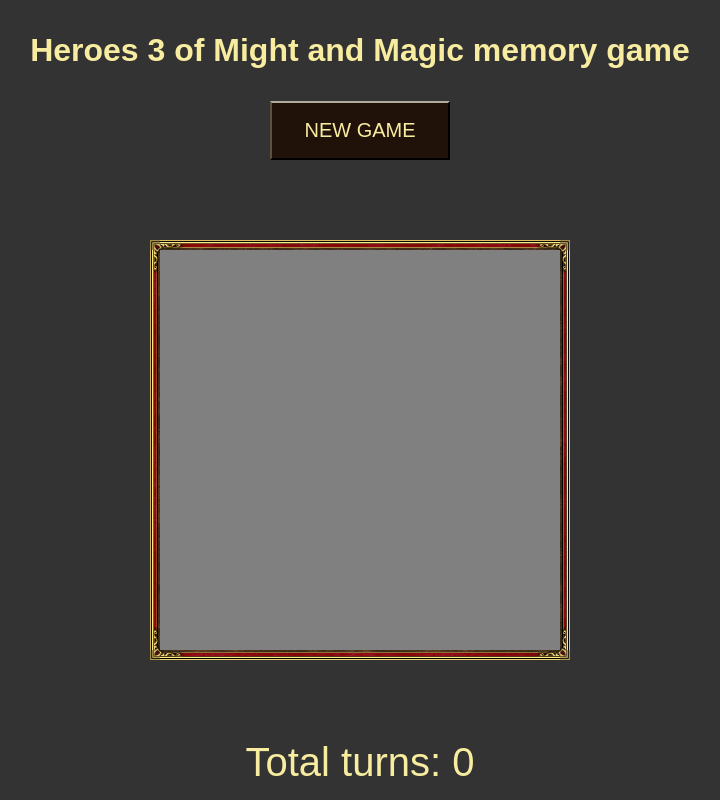
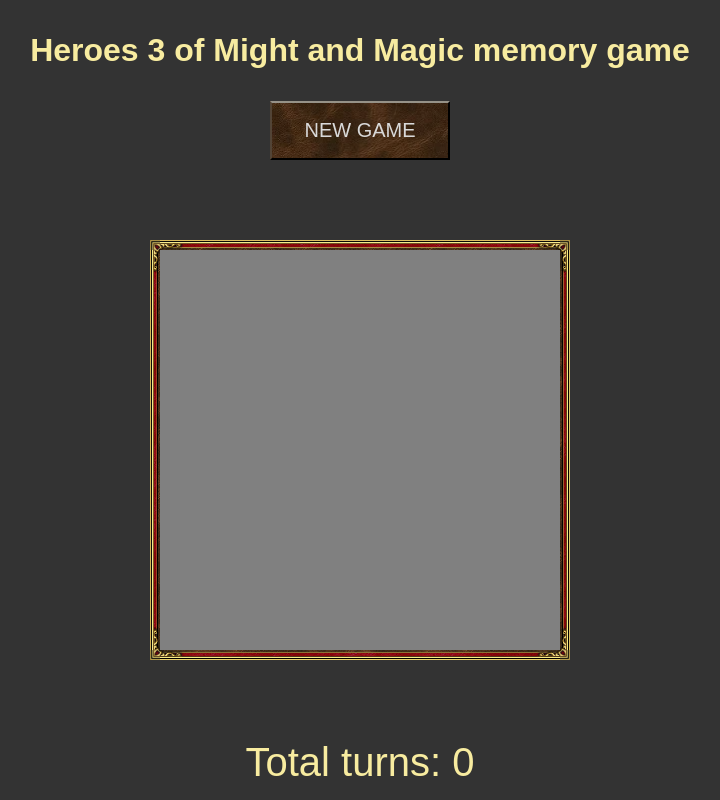
Before and after one commit to valerii-frontend/memorize-game, a React (Create React App) app: page / in a window 1280 px wide. In both pictures the pointer is over the button "NEW GAME". Shown: the whole page, without its empty margins (280-1000 px from the left). Built offline with nearby package versions, Linux system fonts and the light colour scheme.

Commit message:
add btn styles

```diff
--- a/src/index.css
+++ b/src/index.css
@@ -13,7 +13,7 @@
   margin: 2rem 0;
 }
 button {
-  background-color: #321d0d;
+  background: url("../public/images/back.png");
   border-top: 2px solid #b0aca0;
   border-left: 2px solid #605040;
   border-right: 2px solid black;
@@ -26,7 +26,8 @@
   margin-bottom: 5rem;
 }
 button:hover {
-  background-color: #201208;
+  filter: brightness(0.85);
+  color: white;
 }
 button:active {
   border-bottom: 2px solid #b0aca0;
```
